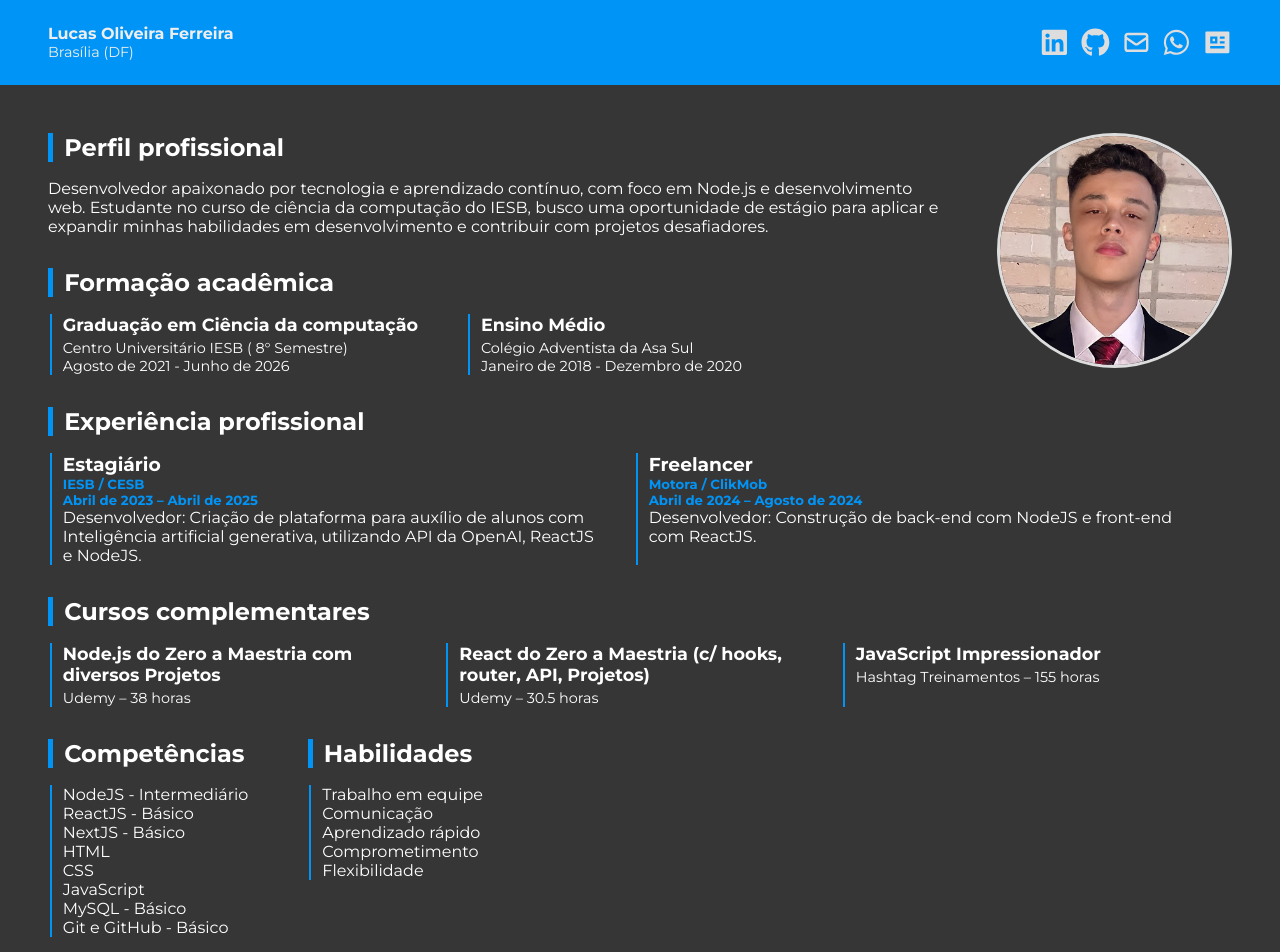
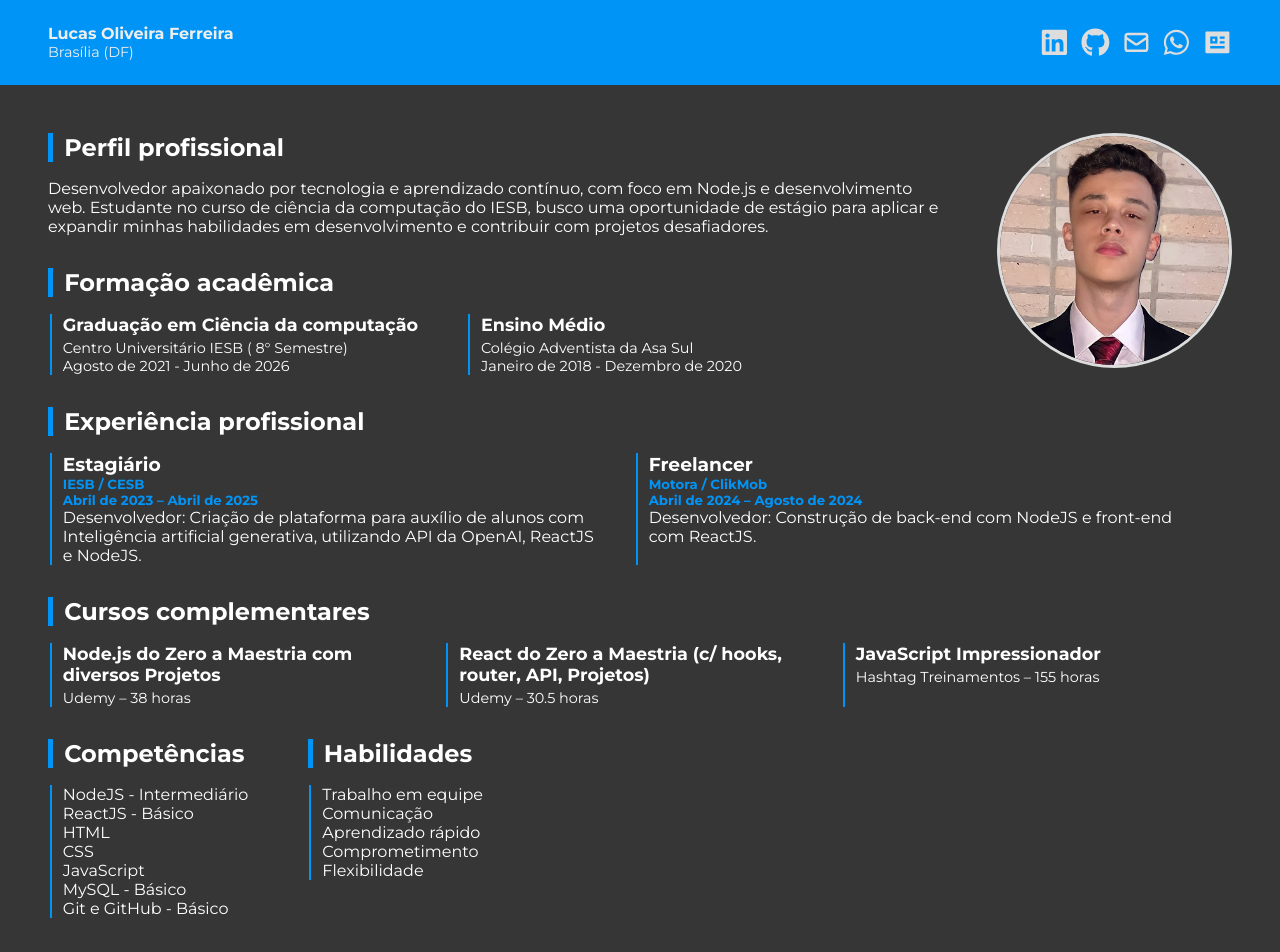
Before and after one commit to lucasolv/resume_profile_page, a React (Create React App) app: page / in a window 1280 px wide. Shown: the top 952 px of the page. Built offline with nearby package versions, Linux system fonts and the light colour scheme.

Commit message:
correcao de bugs

```diff
--- a/src/components/Competencies/Competencies.jsx
+++ b/src/components/Competencies/Competencies.jsx
@@ -8,7 +8,6 @@ const Competencies = () => {
       <ul>
         <li>NodeJS - Intermediário</li>
         <li>ReactJS - Básico</li>
-        <li>NextJS - Básico</li>
         <li>HTML</li>
         <li>CSS</li>
         <li>JavaScript</li>
```
